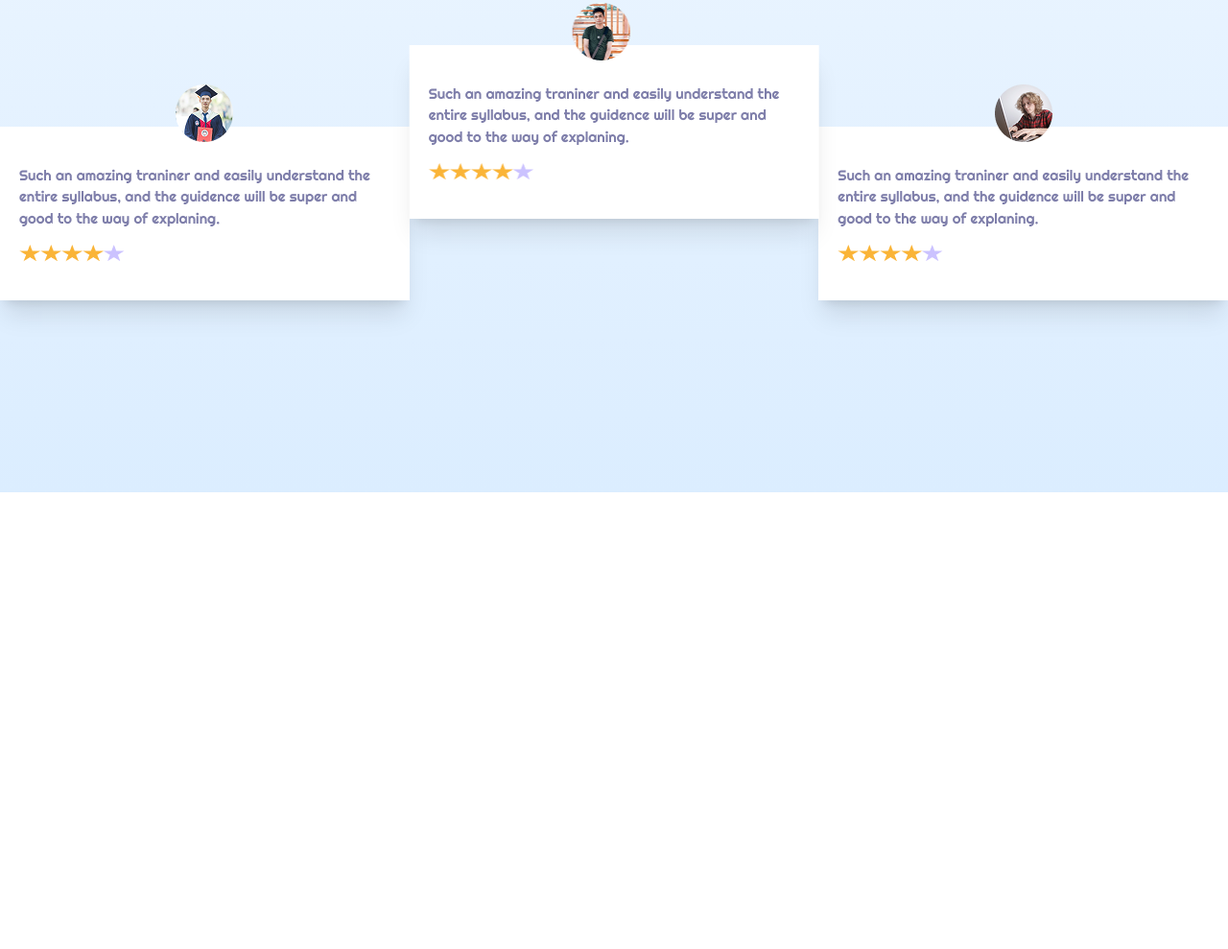
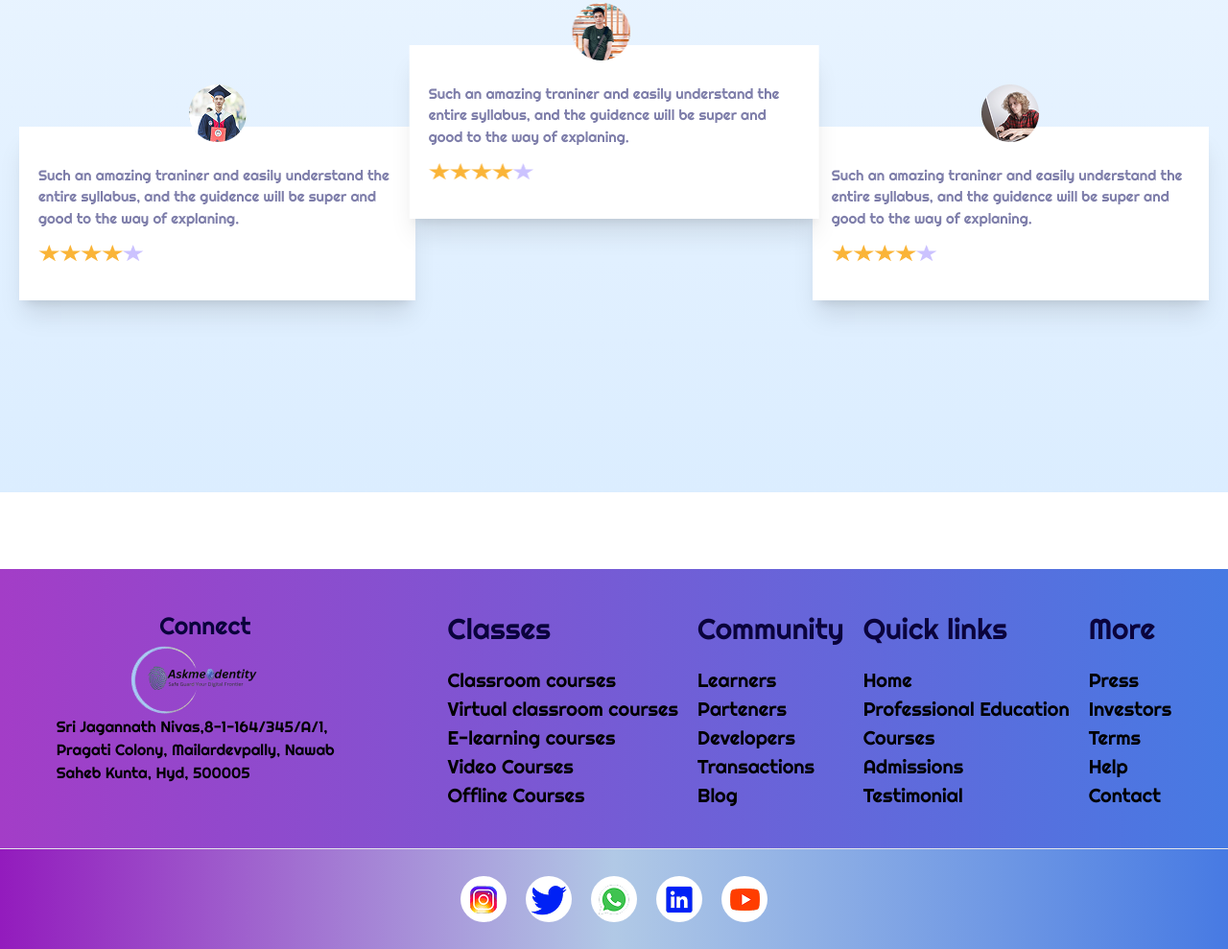
Before and after one commit to Sajitha94/task-02-tailwind, a website: page index.html in a window 1280 px wide. Shown: the part 4959-5948 px from the top of the page at 96% size. Before the commit the page ends 5552 px from the top, so only its background shows below. Drawn offline with nearby package versions, Linux system fonts and the light colour scheme.

Commit message:
last push

```diff
--- a/index.html
+++ b/index.html
@@ -527,8 +527,8 @@
     </div>
 
     <!-- section-7 -->
-     <div class=" bg-gradient-to-t from-[#DBEDFF] to-[#DBEDFF00] ">
-    <div class="flex flex-col relative ">
+    <div class="bg-gradient-to-t from-[#DBEDFF] to-[#DBEDFF00]">
+      <div class="flex flex-col relative">
         <div class="py-10 lg:px-32 px-10 flex justify-center items-center">
           <img src="assert/girl.png" alt="image" class="2xl:w-[1800px]" />
         </div>
@@ -545,8 +545,8 @@
       </div>
 
       <!-- section-8 -->
-    <div class=" relative md:my-20">
-      <div class="flex flex-col justify-center items-center text-center ">
+      <div class="relative md:my-20 px-5">
+        <div class="flex flex-col justify-center items-center text-center">
           <h4 class="Righteous-400 text-[45px] text-[#0E38CD]">Testimonials</h4>
           <p class="Righteous-400 text-[25px] text-[#4E596B]">
             What our student say about us
@@ -555,13 +555,13 @@
         <!-- grid -->
         <div class="grid md:grid-cols-3 grid-cols-1 md:py-40 py-20">
           <!-- 1st card -->
-          <div class=" relative pt-1">
-        <div class=" py-10  my-10 bg-[#FFFFFF] shadow-xl">
+          <div class="relative pt-1">
+            <div class="py-10 my-10 bg-[#FFFFFF] shadow-xl">
               <div class="text-start flex flex-col gap-4 px-5">
                 <p class="Righteous-400 text-[#7E7EAA] text-[15px]">
                   Such an amazing traniner and easily understand the entire
-              syllabus, and the guidence will be super and good to the way of
-              explaning.
+                  syllabus, and the guidence will be super and good to the way
+                  of explaning.
                 </p>
                 <div class="flex justify-start items-center">
                   <img src="assert/Star-fil.png" alt="img" />
@@ -583,13 +583,13 @@
           <div class="md:flex hidden"></div>
 
           <div class="md:hidden flex">
-          <div class=" relative pt-1">
-        <div class=" py-10  my-10 bg-[#FFFFFF] shadow-xl">
+            <div class="relative pt-1">
+              <div class="py-10 my-10 bg-[#FFFFFF] shadow-xl">
                 <div class="text-start flex flex-col gap-4 px-5">
                   <p class="Righteous-400 text-[#7E7EAA] text-[15px]">
                     Such an amazing traniner and easily understand the entire
-              syllabus, and the guidence will be super and good to the way of
-              explaning.
+                    syllabus, and the guidence will be super and good to the way
+                    of explaning.
                   </p>
                   <div class="flex justify-start items-center">
                     <img src="assert/Star-fil.png" alt="img" />
@@ -608,13 +608,13 @@
             </div>
           </div>
           <!-- 2nd card -->
-          <div class=" relative pt-1">
-        <div class=" py-10  my-10 bg-[#FFFFFF] shadow-xl">
+          <div class="relative pt-1">
+            <div class="py-10 my-10 bg-[#FFFFFF] shadow-xl">
               <div class="text-start flex flex-col gap-4 px-5">
                 <p class="Righteous-400 text-[#7E7EAA] text-[15px]">
                   Such an amazing traniner and easily understand the entire
-              syllabus, and the guidence will be super and good to the way of
-              explaning.
+                  syllabus, and the guidence will be super and good to the way
+                  of explaning.
                 </p>
                 <div class="flex justify-start items-center">
                   <img src="assert/Star-fil.png" alt="img" />
@@ -633,14 +633,16 @@
           </div>
         </div>
         <!-- 3rd card -->
-      <div class="md:flex hidden absolute py-40 mt-5 top-0 left-1/2 -translate-x-1/2 w-2/6 z-10 ">
-         <div class=" relative pt-1">
-        <div class=" py-10  my-10 bg-[#FFFFFF] shadow-xl">
+        <div
+          class="md:flex hidden absolute py-40 mt-5 top-0 left-1/2 -translate-x-1/2 w-2/6 z-10"
+        >
+          <div class="relative pt-1">
+            <div class="py-10 my-10 bg-[#FFFFFF] shadow-xl">
               <div class="text-start flex flex-col gap-4 px-5">
                 <p class="Righteous-400 text-[#7E7EAA] text-[15px]">
                   Such an amazing traniner and easily understand the entire
-              syllabus, and the guidence will be super and good to the way of
-              explaning.
+                  syllabus, and the guidence will be super and good to the way
+                  of explaning.
                 </p>
                 <div class="flex justify-start items-center">
                   <img src="assert/Star-fil.png" alt="img" />
@@ -659,6 +661,87 @@
           </div>
         </div>
       </div>
+    </div>
+
+    <!-- section 9 footer -->
+    <div class="bg-gradient-to-l from-[#477AE3] to-[#931BBDD9] flex md:flex-row flex-col justify-around px-5 py-10 gap-5">
+      <div class="flex flex-col md:w-1/4">
+        <h5 class="Righteous-400 text-[25px] text-[#0A033C] text-center">Connect</h5>
+        <div class="flex justify-center ">
+        <img src="assert/logo.png" alt="img"  class="md:w-4/4 w-/4"/>
+
+        </div>
+        <p class="Righteous-400 tex-[15px] text-[#000000] md:text-start text-center">
+          Sri Jagannath Nivas,8-1-164/345/A/1, Pragati Colony, Mailardevpally,
+          Nawab Saheb Kunta, Hyd, 500005
+        </p>
+      </div>
+      <div class="flex gap-5 md:flex-row flex-col justify-center items-center">
+        <!-- 1st -->
+        <div class="flex flex-col gap-4 md:text-start text-center">
+          <h5 class="Righteous-400 text-[30px] text-[#0A033C]">Classes</h5>
+          <ul class="Righteous-400 text-[20px] text-[#000000]">
+            <li>Classroom courses</li>
+           <li>Virtual classroom courses</li>
+           <li>E-learning courses</li>
+           <li>Video Courses</li>
+           <li>Offline Courses</li>
+          </ul>
+        </div>
+        <!-- 2nd -->
+        <div class="flex flex-col gap-4 md:text-start text-center">
+          <h5 class="Righteous-400 text-[30px] text-[#0A033C]">Community</h5>
+          <ul class="Righteous-400 text-[20px] text-[#000000]">
+           <li>Learners</li>
+           <li>Parteners</li>
+           <li>Developers</li>
+           <li>Transactions</li>
+           <li>Blog</li>
+          </ul>
+        </div>
+        <!-- 3rd -->
+         <div class="flex flex-col gap-4 md:text-start text-center">
+          <h5 class="Righteous-400 text-[30px] text-[#0A033C]">Quick links</h5>
+          <ul class="Righteous-400 text-[20px] text-[#000000]">
+            <li>Home</li>
+           <li>Professional Education</li>
+           <li>Courses</li>
+           <li>Admissions</li>
+           <li>Testimonial</li>
+          </ul>
+        </div>
+        <!-- 4th -->
+        <div class="flex flex-col gap-4 md:text-start text-center">
+          <h5 class="Righteous-400 text-[30px] text-[#0A033C]">More</h5>
+          <ul class="Righteous-400 text-[20px] text-[#000000]">
+            <li>Press</li>
+           <li>Investors</li>
+           <li>Terms</li>
+           <li>Help</li>
+           <li>Contact</li>
+          </ul>
+        </div>
+      </div>
+    </div>
+    <!-- section10 -->
+     <div
+      class="bg-[linear-gradient(to_left,_#477AE3_0%,_#0351AE4F_50%,_#931BBD_100%)] flex justify-center border-t py-7 items-center gap-5"
+    >
+      <div class=" bg-white rounded-full w-12 h-12 items-center justify-center flex">
+        <img src="assert/Instagram.png" alt="image" />
+      </div>
+      <div class="bg-white rounded-full w-12 h-12 items-center justify-center flex">
+        <img src="assert/Twitter.png" alt="image" />
+      </div>
+      <div class="bg-white rounded-full w-12 h-12 items-center justify-center flex">
+        <img src="assert/WhatsApp.png" alt="image" />
+      </div>
+      <div class="bg-white rounded-full w-12 h-12 items-center justify-center flex">
+        <img src="assert/LinkedIn.png" alt="image" />
+      </div>
+      <div class="bg-white rounded-full w-12 h-12 items-center justify-center flex">
+        <img src="assert/YouTube.png" alt="image" />
+      </div>
 
     </div>
   </body>
```
Also changed, not shown: assert/Instagram.png (added), assert/LinkedIn.png (added), assert/Twitter.png (added), assert/WhatsApp.png (added), assert/YouTube.png (added), assert/logo-1.svg (added). Lines whose indentation alone changed are shown as unchanged.
